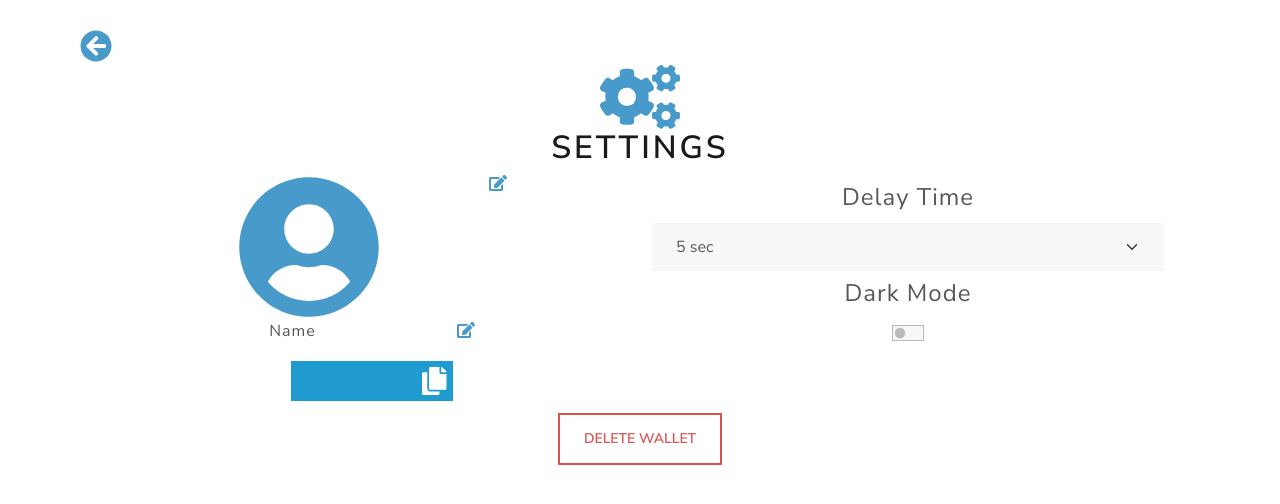
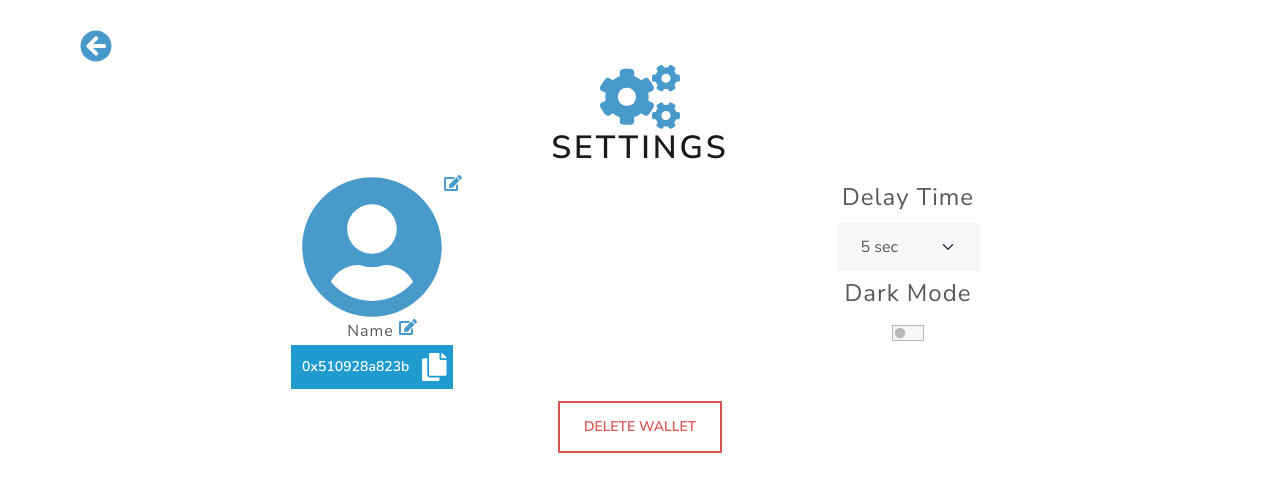
Before and after one commit to jaa2/ethereum-web-wallet, a React (Create React App) app: page /#/ProfileSettings in a window 1280 px wide. Shown: the top 504 px of the page. Built offline with nearby package versions, Linux system fonts and the light colour scheme; no server answers.

Commit message:
center icons and div

```diff
--- a/src/ProfileSettings.scss
+++ b/src/ProfileSettings.scss
@@ -8,8 +8,6 @@
   flex-direction: column;
   justify-content: space-evenly;
   text-align: center;
-  // align-items: center;
-  // display: inline-block;
   .back-icon {
     align-self: flex-start;
   }
@@ -41,18 +39,21 @@
   }
   #profile-name-edit {
     display: flex;
-    justify-content: space-evenly;
+    justify-content: center;
 
+    #name {
+      margin-left: 20px;
+      margin-right: 5px;
+    }
   }
 
   #profile-picture-edit {
-    display: flex;
-    justify-content: space-evenly;
+    justify-content: center;
     flex-direction: row;
 
-    // .pic-section {
-    //   align-items: center;
-    // }
+    #edit-icon {
+      position: absolute;
+    }
   }
 
   .button-container {
@@ -62,4 +63,11 @@
     margin: 10px;
 
   }
+
+  #time-container {
+    text-align: -webkit-center;
+    #time {
+      width: fit-content;
+    }
+  }
 }
--- a/src/ProfileSettings.tsx
+++ b/src/ProfileSettings.tsx
@@ -6,7 +6,7 @@ import {
 } from '@fortawesome/free-solid-svg-icons';
 import './ProfileSettings.scss';
 import Modal from 'react-bootstrap/Modal';
-import { UserAddressBox } from './common/AddressBox';
+import AddressBox from './common/AddressBox';
 import UserState from './common/UserState';
 import { getTheme, setTheme } from './common/Theme';
 
@@ -82,25 +82,24 @@ const ProfileSettings = function ProfileSettings() {
           <div className="container">
             <div id="profile-picture-edit" className="container">
               <FontAwesomeIcon className="fa-icon" icon={faUserCircle} size="9x" />
+              <FontAwesomeIcon className="fa-icon" id="edit-icon" icon={faEdit} size="1x" />
+            </div>
+            <div id="profile-name-edit" className="container">
+              <div id="name">
+                Name
+              </div>
               <FontAwesomeIcon className="fa-icon" icon={faEdit} size="1x" />
             </div>
-            <div id="profile-name-edit" className="container">
-              <div>
-                <p>Name</p>
-              </div>
-              <div>
-                <FontAwesomeIcon className="fa-icon" icon={faEdit} size="1x" />
-              </div>
-            </div>
+            {/* TODO: get address from state */}
             <div id="address-box" className="container">
-              <UserAddressBox />
+              <AddressBox address="0x510928a823b" />
             </div>
           </div>
           <div className="container">
             <fieldset>
               <legend className="mt-1">Delay Time</legend>
-              <div className="form-group">
-                <select className="form-select" id="exampleSelect1">
+              <div id="time-container" className="form-group">
+                <select className="form-select" id="time">
                   <option>5 sec</option>
                   <option>10 sec</option>
                   <option>20 sec</option>
```
